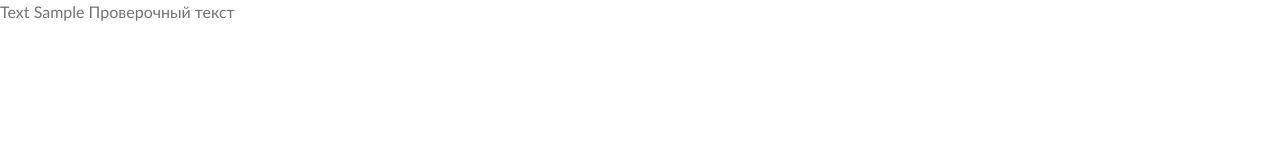
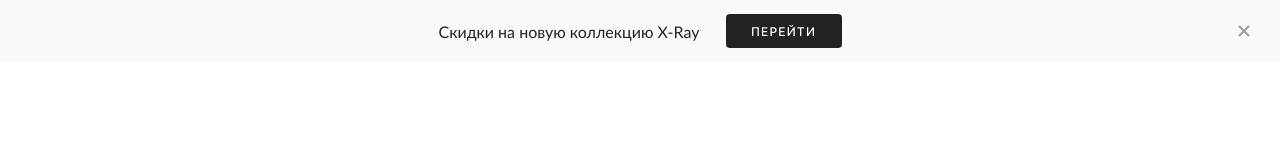
Before and after one commit to Atm0s/remer, a plain HTML site: page index.html in a window 1280 px wide. Drawn offline with Linux system fonts and the light colour scheme.

Commit message:
Pop-up item completed

```diff
--- a/css/styles.css
+++ b/css/styles.css
@@ -15,14 +15,81 @@ html {
 }
 
 body {
-	max-width: 1920px;
+	max-width: 1620px;
 	margin: 0 auto;
 	font-family: 'Lato';
 	font-style: normal;
 	font-weight: 500;
 	font-size: 16px;
-	line-height: 26px;
-	color: #727272;
+	line-height: 170%;
+	/* color: #222222; */
 }
 
-.header {}
+img {
+	max-width: 100%;
+	height: auto;
+}
+
+.container {
+	max-width: 1280px;
+	margin: 0 auto;
+	padding: 0 15px;
+}
+
+/* Pop up offer section start */
+
+.pop-up-offer {
+	padding: 14px 0;
+	background-color: #FAFAFA;
+}
+
+.pop-up-offer__container {
+	display: flex;
+	flex-wrap: wrap;
+	align-items: center;
+	justify-content: center;
+	padding: 0px;
+	gap: 24px;
+}
+
+.pop-up-offer__text {
+	width: 263px;
+	height: 27px;
+	margin-top: 4px;
+	line-height: 27px;
+	color: #222222;
+}
+
+.pop-up-offer__button-goto {
+	width: 116px;
+	height: 34px;
+	font-family: Inter;
+	font-style: normal;
+	font-weight: 500;
+	font-size: 12px;
+	line-height: 34px;
+	letter-spacing: 0.1em;
+	text-transform: uppercase;
+	color: #FFFFFF;
+	background: #222222;
+	border-radius: 4px;
+	border: 0;
+}
+
+.pop-up-offer-close {
+	width: 18px;
+	height: 18px;
+	position: absolute;
+	top: 22px;
+	right: 27px;
+	background: url(../img/svg/close-popup.svg) no-repeat center transparent;
+	background-size: 18px;
+}
+/* Pop up offer section end */
+
+/* Header section start */
+.header {
+	display: none;
+}
+
+/* Header section end */
--- a/index.html
+++ b/index.html
@@ -6,13 +6,30 @@
 	<meta http-equiv="X-UA-Compatible" content="IE=edge">
 	<meta name="viewport" content="width=device-width, initial-scale=1.0">
 	<title>Remer B2B</title>
+	<!-- <link rel="stylesheet" href="./css/reset.css"> -->
 	<link rel="stylesheet" href="./css/styles.css">
 </head>
 
 <body>
+	<!-- Pop up offer section start -->
+	<div class="pop-up-offer">
+		<div class="container">
+			<div class="pop-up-offer__container">
+				<p class="pop-up-offer__text">
+					Скидки на новую коллекцию X-Ray
+				</p>
+				<button name="button" class="pop-up-offer__button-goto">перейти</button>
+				<span class="pop-up-offer-close"></span>
+			</div>
+		</div>
+	</div>
+	<!-- Pop up offer section end -->
+
 	<!-- Header start -->
 	<header class="header">
+		<div class="container">
 		<h1>Text Sample Проверочный текст</h1>
+	</div>
 	</header>
 	<!-- Header end -->
 
```
Also changed, not shown: img/svg/close-popup.svg (added).
